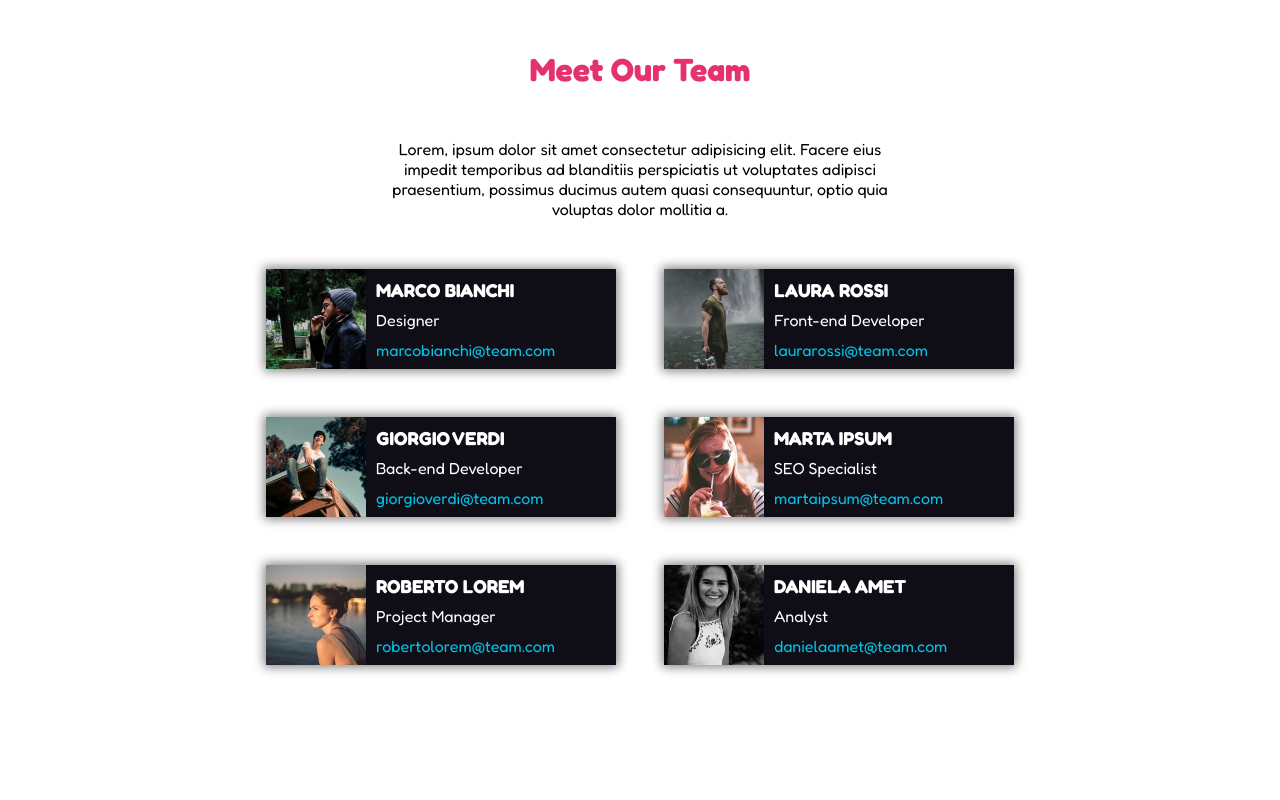
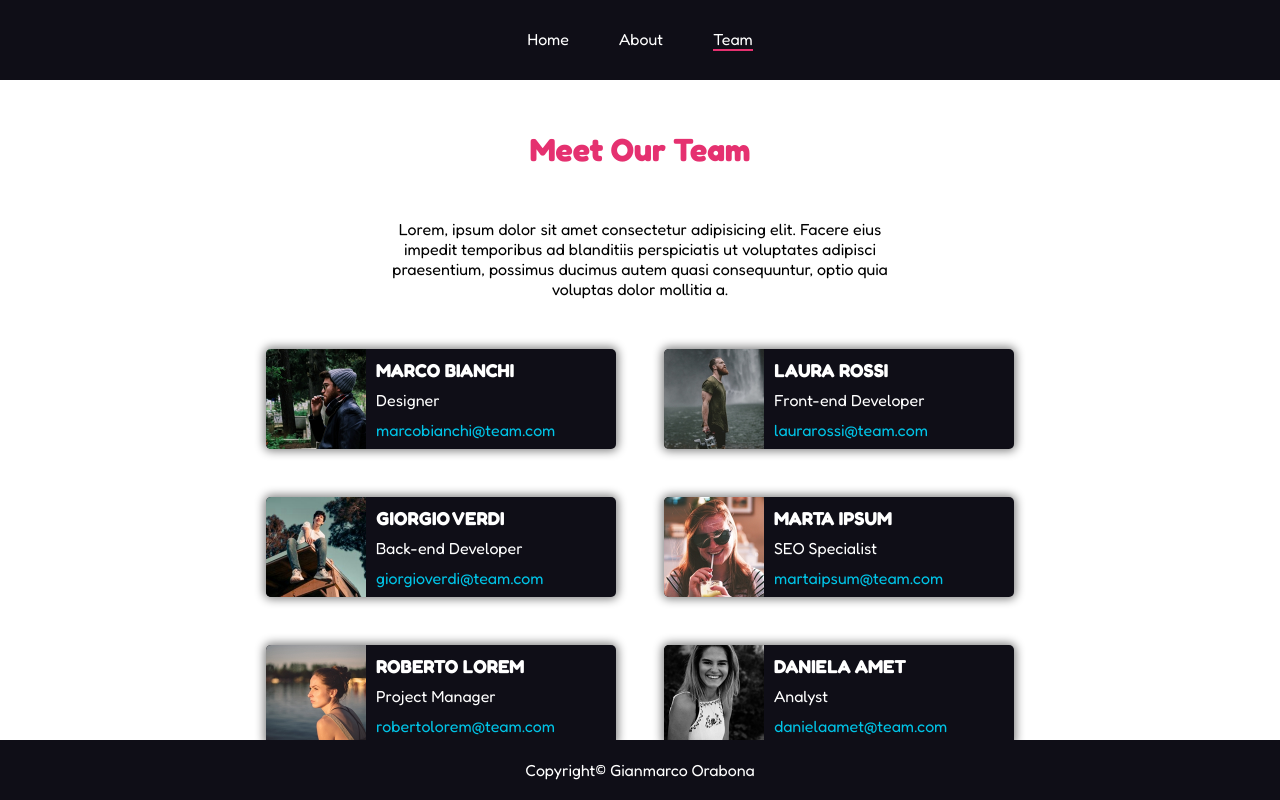
Before and after one commit to GianmarcoOrabona/html-css-flex-cards, a plain HTML site: page index.html in a window 1280 px wide. Drawn offline with Linux system fonts and the light colour scheme.

Commit message:
final commit

```diff
--- a/assets/css/style.css
+++ b/assets/css/style.css
@@ -30,10 +30,32 @@ body {
 
 img {
   width: 100px;
+  border-radius: 5px 0 0 5px;
 }
 /* #endregion utilities */
 
 /* #region header */
+.navbar {
+  background-color: var(--bg-primary);
+  height: 80px;
+  justify-content: center;
+  align-items: center;
+}
+
+li {
+  list-style: none;
+  margin: 0 25px;
+}
+
+a {
+  text-decoration: none;
+  color: #ffffff;
+}
+
+.selected {
+  border-bottom: 2px solid var(--bg-title);
+}
+
 #title {
   color: var(--bg-title);
   text-align: center;
@@ -60,6 +82,7 @@ img {
   background-color: var(--bg-primary);
   width: 350px;
   box-shadow: 0px 0px 10px 2px gray;
+  border-radius: 5px;
 }
 
 .card-info {
@@ -82,3 +105,19 @@ img {
   cursor: pointer;
 }
 /* #endregion main */
+
+/* #region footer */
+footer {
+  background-color: var(--bg-primary);
+  position: fixed;
+  bottom: 0;
+  width: 100%;
+  height: 60px;
+}
+
+.copyright {
+  color: #ffffff;
+  text-align: center;
+  margin-top: 20px;
+}
+/* #endregion footer */
--- a/index.html
+++ b/index.html
@@ -20,6 +20,13 @@
 
     <!-- Header -->
     <header>
+        <div class="navbar flex">
+            <ul class="flex">
+                <li><a href="#">Home</a></li>
+                <li><a href="#">About</a></li>
+                <li class="selected"><a href="#">Team</a></li>
+            </ul>
+        </div>
         <h1 id="title">Meet Our Team</h1>
     </header>
     <!-- /Header -->
@@ -100,6 +107,14 @@
     </main>
     <!-- /Main -->
 
+    <!-- Footer -->
+    <footer>
+        <div class="copyright">
+            <span>Copyright&copy; Gianmarco Orabona</span>
+        </div>
+    </footer>
+    <!-- /Footer -->
+
 </body>
 
 </html>
```
